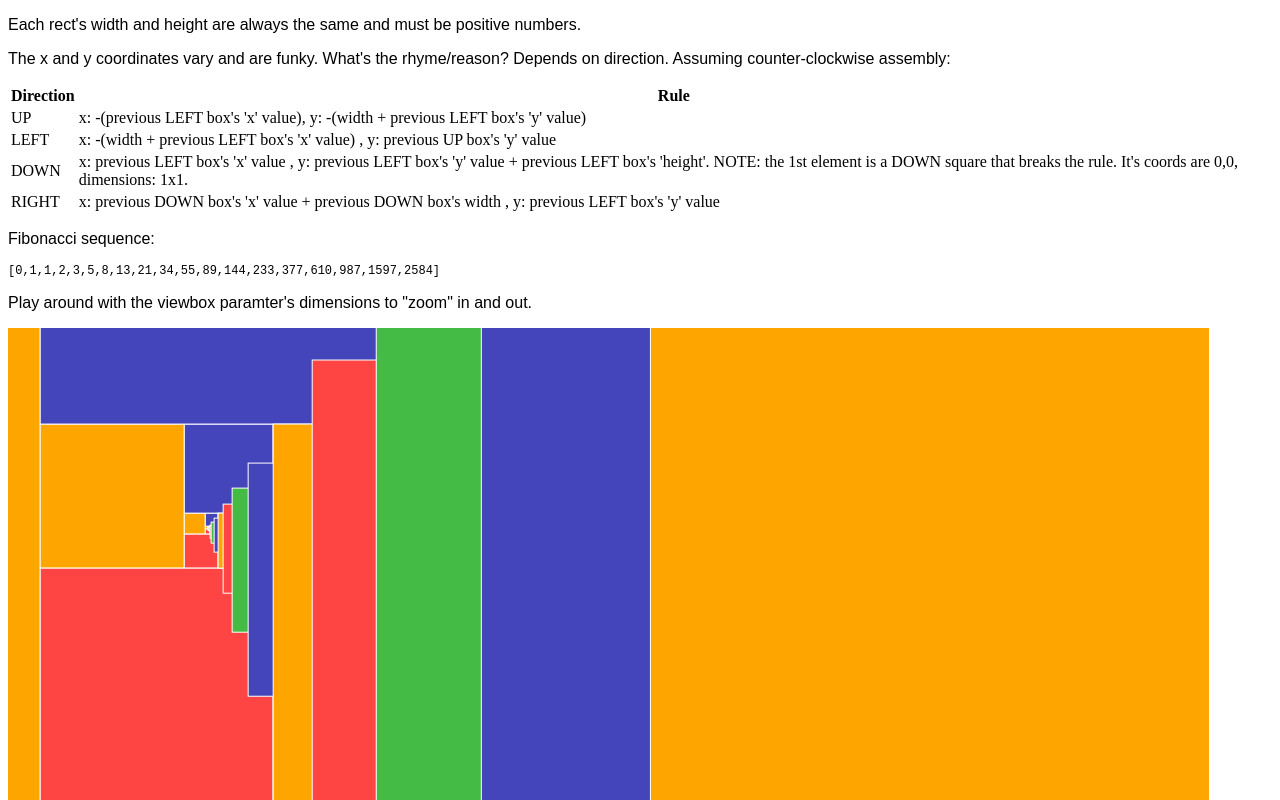
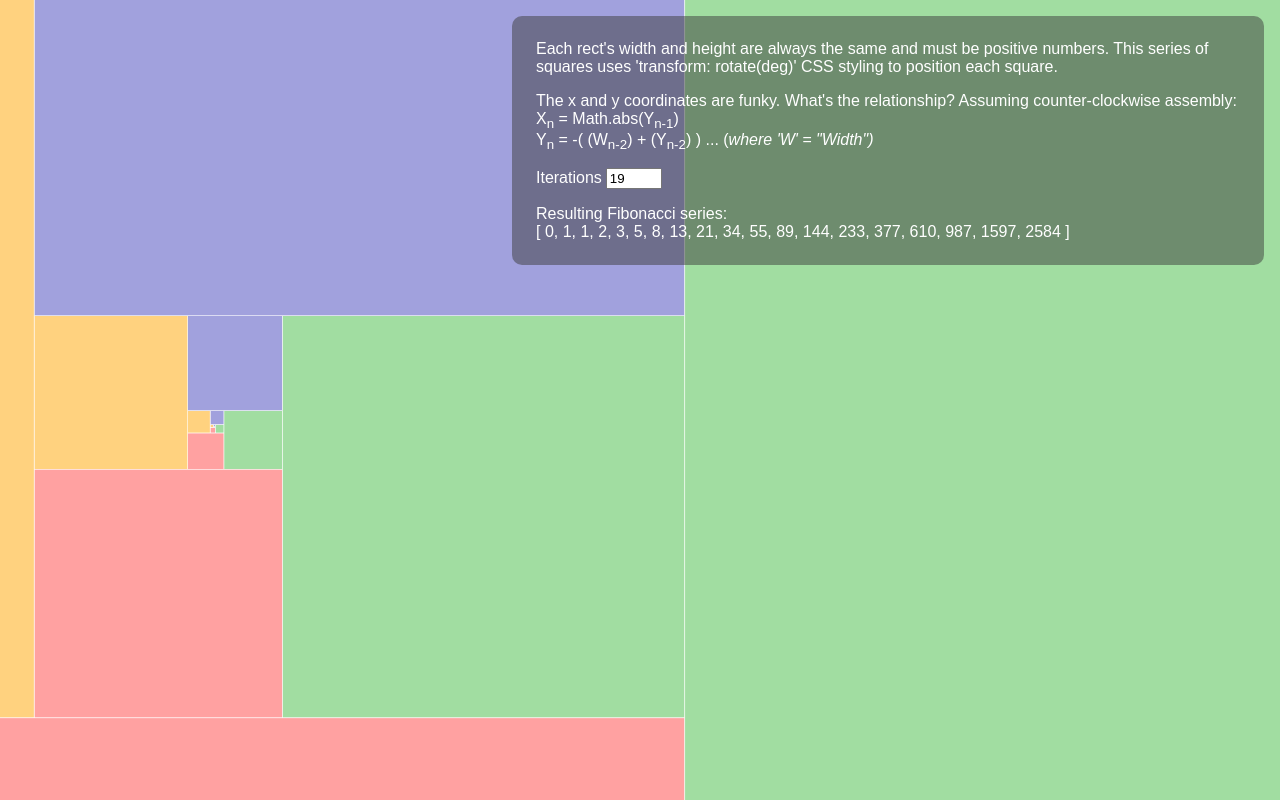
Before and after one commit to belcurv/fibonacci, a plain HTML site: page index.html in a window 1280 px wide. Shown: the top 800 px of the page. Drawn offline with nearby package versions, Linux system fonts and the light colour scheme.

Commit message:
Refactor generateSeries into separate factory; refactor DOM-manipulating logic into separate directive; add  to re-render Fibonacci flower on change to iterations

```diff
--- a/app.js
+++ b/app.js
@@ -1,24 +1,88 @@
 (function () {
     'use strict';
 
-    angular.module('fibonacci', [])
+    angular.module('fibapp', [])
 
-    .controller('fibonacciCtrl', ['$scope', function ($scope) {
+        .factory('fibFactory', function () {
 
-        var iterations = 19,
-            ns = 'http://www.w3.org/2000/svg',
-            series = generateSeries(iterations);
+            /* GENERATE FIBONACCI SERIES
+             *
+             * @params  [number]    iterations    [number of times to iterate]
+             * @returns [array]                   [the Fibonacci series]
+            */
+            function generateSeries(iterations) {
+
+                // setup
+                var i, c,
+                    a = 0,
+                    b = a + 1,   // init `b` as 1 more than `a`
+                    results = [0, 1];
+
+                // populate the rest of the array
+                for (i = 2; i < iterations; i += 1) {
+                    c = a + b;
+                    results.push(c);  // push sum
+                    a = b;            // shift a to b's val
+                    b = c;            // shift b to c's val
+                }
+
+                return results;
+            }
+
+            // Return da smethod(s)
+            return {
+                generateSeries: generateSeries
+            };
+
+        })
+
+        .controller('fibController', ['$scope', 'fibFactory', function ($scope, fibFactory) {
 
             $scope.iterations = 19;
+            $scope.series = fibFactory.generateSeries;
 
-        // generate squares attribute arrays
+        }])
+
+        .directive('fibonacci', ['fibFactory', function (fibFactory) {
+
+            // Directive link function
+            function link(scope, element, attrs) {
+
+                var ns = 'http://www.w3.org/2000/svg',
+                    svgElem = angular.element(document.getElementById('fibonacci'));
+
+
+                // MAIN RENDER RUNCTION
+                function render() {
+
+                    // empty svgElem before each rebuild
+                    svgElem.empty();
+
+                    // rebuild and append child nodes
+                    elementBuilder(scope.iterations);
+
+                }
+
+
+                // watch scope.iterations for changes and re-render fibonacci flower
+                scope.$watch('iterations', function () {
+                    render();
+                });
+
+
+                /* GENERATE ARRAYS OF ATTRIBUTES FOR <rect> ELEMENTS
+                 *
+                 * @params    [number]    iterations    [number of times to iterate]
+                 * @returns   [array]                   [array of x,y,width]
+                */
                 function generateSquaresArray(iterations) {
-            // setup
-            var i,
+
+                    var series = fibFactory.generateSeries(iterations),
                         results = [
-                [0, -1, 1, 1],
-                [1, 0, 1, 1]
+                            [0, -1, 1],
+                            [1, 0, 1]
                         ],
+                        i,
                         Xn,
                         Yn;
 
@@ -26,58 +90,55 @@
 
                         // Xn = Math.abs(Yn-1)
                         Xn = Math.abs(results[(i - 1)][1]);
+
                         // Yn = -((Wn-2) + (Yn-2))
                         Yn = -((results[(i - 2)][2]) - Math.abs((results[(i - 2)][1])));
+
                         // push new <rect> attrs to results array
-                results.push([Xn, Yn, series[i + 1], series[i + 1]]);
+                        results.push([Xn, Yn, series[i + 1]]);
                     }
 
                     return results;
 
                 }
 
-        // build each <rect> element and attach it to the <svg>
-        (function elementBuilder(iterations) {
+
+                /* BUILD <rect> ELEMENTS AND ATTACH TO MAIN <svg> ELEMENT
+                 *
+                 * @params  [number]   iterations    [number of times to iterate]
+                 * @returns                          [nothing]
+                */
+                function elementBuilder(iterations) {
                     var squaresArray = generateSquaresArray(iterations),
-                svgElem = angular.element(document.getElementById('fibonacci')),
                         rectElem;
 
+                    // iterate over squaresArray
                     squaresArray.forEach(function (element) {
 
+                        // create <rect> element & add attributes from squaresArray
                         rectElem = angular.element(document.createElementNS(ns, 'rect'))
                             .attr('x', element[0])
                             .attr('y', element[1])
                             .attr('width', element[2])
-                    .attr('height', element[3]);
+                            .attr('height', element[2]);   // these are squares! ... width = height
 
+                        // append <rect> to main <svg> element
                         svgElem.append(rectElem[0]);
 
                     });
 
-        }(iterations));
-
-
-        // generate Fibonacci series
-        function generateSeries(iterations) {
-            // setup
-            var i, c,
-                a = 0,
-                b = a + 1, // init `b` as 1 more than `a`
-                results = [0, 1]; // this works
-
-            // populate the rest of the array
-            for (i = 2; i < iterations; i += 1) {
-                c = a + b; // sum
-                // results.push([c, b]); // push sum !! breaks !!
-                results.push(c); // push sum
-                a = b; // shift a to b's val
-                b = c; // shift b to c's val
+                }
             }
 
-            return results;
-        }
-
-        $scope.generateSeries = generateSeries;
+            // MR DDO
+            return {
+                restrict: 'AE',
+                scope: {
+                    iterations: '='
+                },
+                template: '<svg id="fibonacci" width="100%" viewbox="-200 -400 1200 800" xmlns="http://www.w3.org/2000/svg"></svg>',
+                link: link
+            };
 
         }]);
 
--- a/index.html
+++ b/index.html
@@ -11,80 +11,25 @@
 
 </head>
 
-<body ng-app="fibonacci" ng-controller="fibonacciCtrl">
+<body ng-app="fibapp" ng-controller="fibController">
 
-    <p>Each rect's width and height are always the same and must be positive numbers.</p>
-    <p>The x and y coordinates vary and are funky. What's the rhyme/reason? Depends on direction. Assuming counter-clockwise assembly:</p>
-    <table>
-        <thead>
-            <th>Direction</th>
-            <th>Rule</th>
-        </thead>
-        <tbody>
-            <tr>
-                <td>UP</td>
-                <td>x: -(previous LEFT box's 'x' value), y: -(width + previous LEFT box's 'y' value)</td>
-            </tr>
-            <tr>
-                <td>LEFT</td>
-                <td>x: -(width + previous LEFT box's 'x' value) , y: previous UP box's 'y' value</td>
-            </tr>
-            <tr>
-                <td>DOWN</td>
-                <td>x: previous LEFT box's 'x' value , y: previous LEFT box's 'y' value + previous LEFT box's 'height'. NOTE: the 1st element is a DOWN square that breaks the rule. It's coords are 0,0, dimensions: 1x1.</td>
-            </tr>
-            <tr>
-                <td>RIGHT</td>
-                <td>x: previous DOWN box's 'x' value + previous DOWN box's width , y: previous LEFT box's 'y' value</td>
-            </tr>
-        </tbody>
-    </table>
+     <div class="container">
+         <p>Each rect's width and height are always the same and must be positive numbers. This series of squares uses 'transform: rotate(deg)' CSS styling to position each square.</p>
 
-    <p>Fibonacci sequence:</p>
-    <pre>{{ generateSeries(19) }}</pre>
+         <p>The x and y coordinates are funky. What's the relationship? Assuming counter-clockwise assembly: <br />
+             X<sub>n</sub> = Math.abs(Y<sub>n-1</sub>) <br />
+             Y<sub>n</sub> = -( (W<sub>n-2</sub>) + (Y<sub>n-2</sub>) ) ... (<em>where 'W' = "Width")</em></p>
 
-    <p>Play around with the viewbox paramter's dimensions to "zoom" in and out.</p>
+         <form>
+             <label for="inputIterations">Iterations</label>
+             <input id="inputIterations" type="number" min="2" max="35" step="1" ng-model="iterations"></input>
+         </form>
 
-    <svg id="fibonacci" width="95%" viewbox="-200 -200 1200 800" xmlns="http://www.w3.org/2000/svg">
+     <p>Resulting Fibonacci series: <br />
+         {{ series(iterations) | json }}</p>
+    </div>
 
-        <rect x="0" y="0" width="1" height="1" />
-        <!-- down -->
-        <rect x="0" y="1" width="1" height="1" />
-        <!-- right  -->
-        <rect x="0" y="-2" width="2" height="2" />
-        <!-- up -->
-        <rect x="-3" y="-2" width="3" height="3" />
-        <!-- left -->
-        <rect x="-3" y="1" width="5" height="5" />
-        <!-- down -->
-        <rect x="2" y="-2" width="8" height="8" />
-        <!-- right -->
-        <rect x="-3" y="-15" width="13" height="13" />
-        <!-- up -->
-        <rect x="-24" y="-15" width="21" height="21" />
-        <!-- left -->
-        <rect x="-24" y="6" width="34" height="34" />
-        <!-- down -->
-        <rect x="10" y="-15" width="55" height="55" />
-        <!-- right -->
-        <rect x="-24" y="-104" width="89" height="89" />
-        <!-- up -->
-        <rect x="-168" y="-104" width="144" height="144" />
-        <!-- left -->
-        <rect x="-168" y="40" width="233" height="233" />
-        <!-- down -->
-        <rect x="65" y="-104" width="377" height="377" />
-        <!-- right -->
-        <rect x="-168" y="-714" width="610" height="610" />
-        <!-- up -->
-        <rect x="-1155" y="-714" width="987" height="987" />
-        <!-- left -->
-        <rect x="-1155" y="273" width="1597" height="1597" />
-        <!-- down -->
-        <rect x="442" y="-714" width="2584" height="2584" />
-        <!-- right -->
-
-    </svg>
+    <fibonacci iterations="iterations"></fibonacci>
 
 </body>
 
--- a/style.css
+++ b/style.css
@@ -1,29 +1,59 @@
+#fibonacci {
+    position: absolute;
+    top: 0;
+    left: 0;
+    z-index: 0;
+}
+
 #fibonacci > rect {
     stroke: white;
-    stroke-width: 1;
+    stroke-width: 0.5;
+}
+
+#fibonacci > line.grid {
+    stroke: black;
+    stroke-width: 0.25;
 }
 
 #fibonacci > rect:nth-child(4n + 1) {
-    fill: #ff4444;
+    fill: rgba(255, 68, 68, 0.5);
+    transform: rotate(90deg);
 }
 
 #fibonacci > rect:nth-child(4n + 2) {
-    fill: #44bb44;
+    fill: rgba(68, 187, 68, 0.5);
+    transform: rotate(0deg);
 }
 
 #fibonacci > rect:nth-child(4n + 3) {
-    fill: #4444bb;
+    fill: rgba(68, 68, 187, 0.5);
+    transform: rotate(270deg);
 }
 
 #fibonacci > rect:nth-child(4n + 4) {
-    fill: #ffa500;
+    fill: rgba(255, 165, 0, 0.5);
+    transform: rotate(180deg);
 }
 
-li, pre {
+.container {
+    position: fixed;
+    width: 55%;
+    padding: 0.5em 1.5em;
+    top: 1em;
+    right: 1em;
+    background: rgba(60, 60, 60, .5);
+    color: white;
+    z-index: 1;
+    border: none;
+    border-radius: 10px;
+}
+
+pre {
     font-family: 'Courier New';
     font-size: 12px;
 }
 
-p {
+p,
+label {
     font-family: Arial, sans-serif;
 }
--- a/style2.css
+++ /dev/null
@@ -1,58 +0,0 @@
-#fibonacci {
-    position: absolute;
-    top: 0;
-    left: 0;
-    z-index: 0;
-}
-
-#fibonacci > rect {
-    stroke: white;
-    stroke-width: 0.5;
-}
-
-#fibonacci > line.grid {
-    stroke: black;
-    stroke-width: 0.25;
-}
-
-#fibonacci > rect:nth-child(4n + 1) {
-    fill: rgba(255, 68, 68, 0.5);
-    transform: rotate(90deg);
-}
-
-#fibonacci > rect:nth-child(4n + 2) {
-    fill: rgba(68, 187, 68, 0.5);
-    transform: rotate(0deg);
-}
-
-#fibonacci > rect:nth-child(4n + 3) {
-    fill: rgba(68, 68, 187, 0.5);
-    transform: rotate(270deg);
-}
-
-#fibonacci > rect:nth-child(4n + 4) {
-    fill: rgba(255, 165, 0, 0.5);
-    transform: rotate(180deg);
-}
-
-.container {
-    position: fixed;
-    width: 55%;
-    padding: 0.5em 1.5em;
-    top: 1em;
-    right: 1em;
-    background: rgba(60, 60, 60, .5);
-    color: white;
-    z-index: 1;
-    border: none;
-    border-radius: 10px;
-}
-
-pre {
-    font-family: 'Courier New';
-    font-size: 12px;
-}
-
-p {
-    font-family: Arial, sans-serif;
-}
```
Also changed, not shown: index2.html (deleted, +0 -34 lines). Lines whose indentation alone changed are shown as unchanged.
